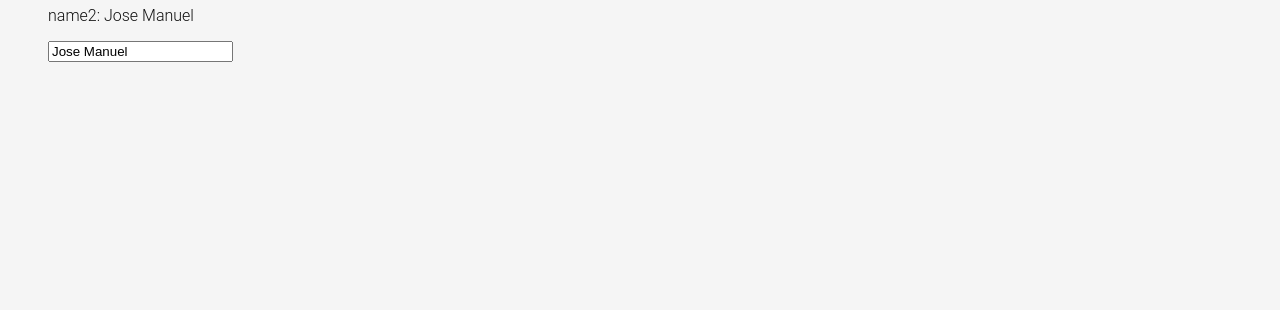
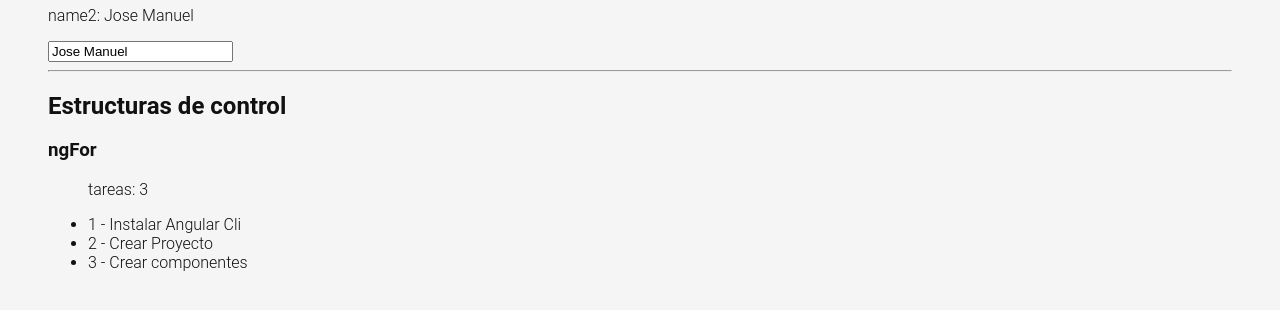
Before and after one commit to JesusChamiso/angular-todoApp, an Angular app: page /labs in a window 1280 px wide. Shown: the part 1307-1617 px from the top of the page. Before the commit the page ends 1417 px from the top, so only its background shows below. Built offline with nearby package versions, Linux system fonts and the light colour scheme.

Commit message:
estructura de control NgFor y signal

```diff
--- a/src/app/pages/home/home.component.html
+++ b/src/app/pages/home/home.component.html
@@ -8,6 +8,7 @@
         placeholder="Type new todo"
         autofocus
         type="text"
+        (change)="changeHandler($event)"
       />
     </div>
   </header>
@@ -15,21 +16,21 @@
     <!-- This section should be hidden by default and shown when there are todos -->
     <section class="main">
       <ul class="todo-list">
-        <li class="completed">
+        <li *ngFor="let task of tasks(); index as i">
+          <div class="view">
+            <input class="toggle" type="checkbox" />
+            <label>{{ task }}</label>
+            <button (click)="deleteTask(i)" class="destroy"></button>
+          </div>
+          <input class="edit" value="Buy a unicorn" />
+        </li>
+        <!-- <li class="completed">
           <div class="view">
             <input class="toggle" type="checkbox" checked />
             <label>Learn JavaScript</label>
             <button class="destroy"></button>
           </div>
           <input class="edit" value="Learn JavaScript" />
-        </li>
-        <li>
-          <div class="view">
-            <input class="toggle" type="checkbox" />
-            <label>Buy a unicorn</label>
-            <button class="destroy"></button>
-          </div>
-          <input class="edit" value="Buy a unicorn" />
         </li>
         <li class="editing">
           <div class="view">
@@ -38,7 +39,7 @@
             <button class="destroy"></button>
           </div>
           <input class="edit" value="Make dishes" />
-        </li>
+        </li> -->
       </ul>
     </section>
     <!-- This footer should be hidden by default and shown when there are todos -->
--- a/src/app/pages/home/home.component.ts
+++ b/src/app/pages/home/home.component.ts
@@ -1,11 +1,26 @@
-import { Component } from '@angular/core';
+import { CommonModule } from '@angular/common';
+import { Component, signal } from '@angular/core';
 
 @Component({
   selector: 'app-home',
-  imports: [],
+  imports: [CommonModule],
   templateUrl: './home.component.html',
   styleUrl: './home.component.css'
 })
 export class HomeComponent {
+  tasks = signal([
+    'Instalar Angular Cli',
+    'Crear Proyecto',
+    'Crear componentes'
+  ])
 
+  changeHandler(event: Event) {
+    const input = event.target as HTMLInputElement;
+    const newTask = input.value;
+    this.tasks.update((tasks) => [...tasks, newTask]);
+  }
+
+  deleteTask(index: number) {
+    this.tasks.update((tasks) => tasks.filter((task, position) => position !== index));
+  }
 }
--- a/src/app/pages/labs/labs.component.html
+++ b/src/app/pages/labs/labs.component.html
@@ -32,4 +32,14 @@
   <!-- SIGNALS -->
   <p>name2: {{ name2() }}</p>
   <input type="text" [value]="name2()" (change)="changeHandler2($event)" />
+  <!-- Directivas de control -->
+  <hr />
+  <h2>Estructuras de control</h2>
+  <h3>ngFor</h3>
+  <ul>
+    <p>tareas: {{ tareas().length }}</p>
+    <li *ngFor="let tarea of tareas(); index as i">
+      {{ i + 1 }} - {{ tarea }}
+    </li>
+  </ul>
 </div>
--- a/src/app/pages/labs/labs.component.ts
+++ b/src/app/pages/labs/labs.component.ts
@@ -47,6 +47,11 @@ export class LabsComponent {
     const input = event.target as HTMLInputElement;
     const newValue = input.value;
     this.name2.set(newValue);
+  }
 
-  }
+  tareas = signal([
+    'Instalar Angular Cli',
+    'Crear Proyecto',
+    'Crear componentes'
+  ])
 }
```
